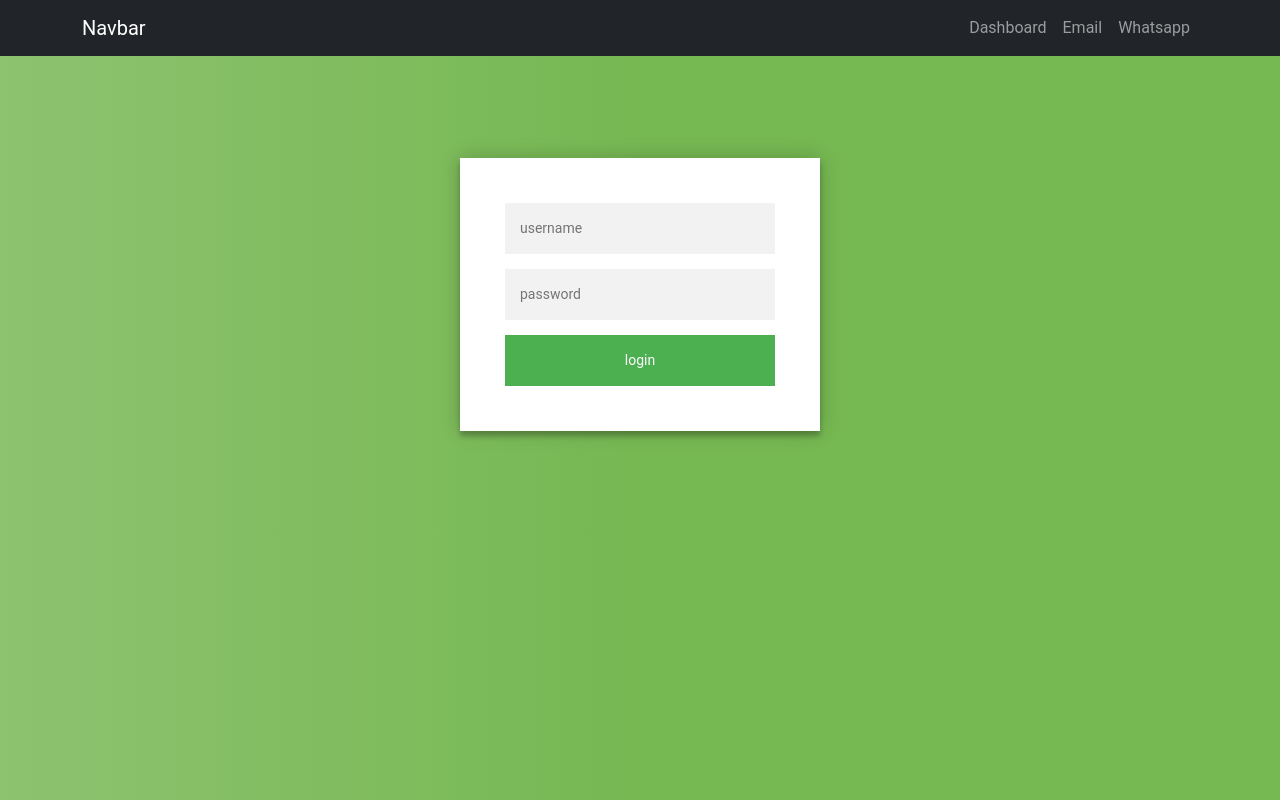
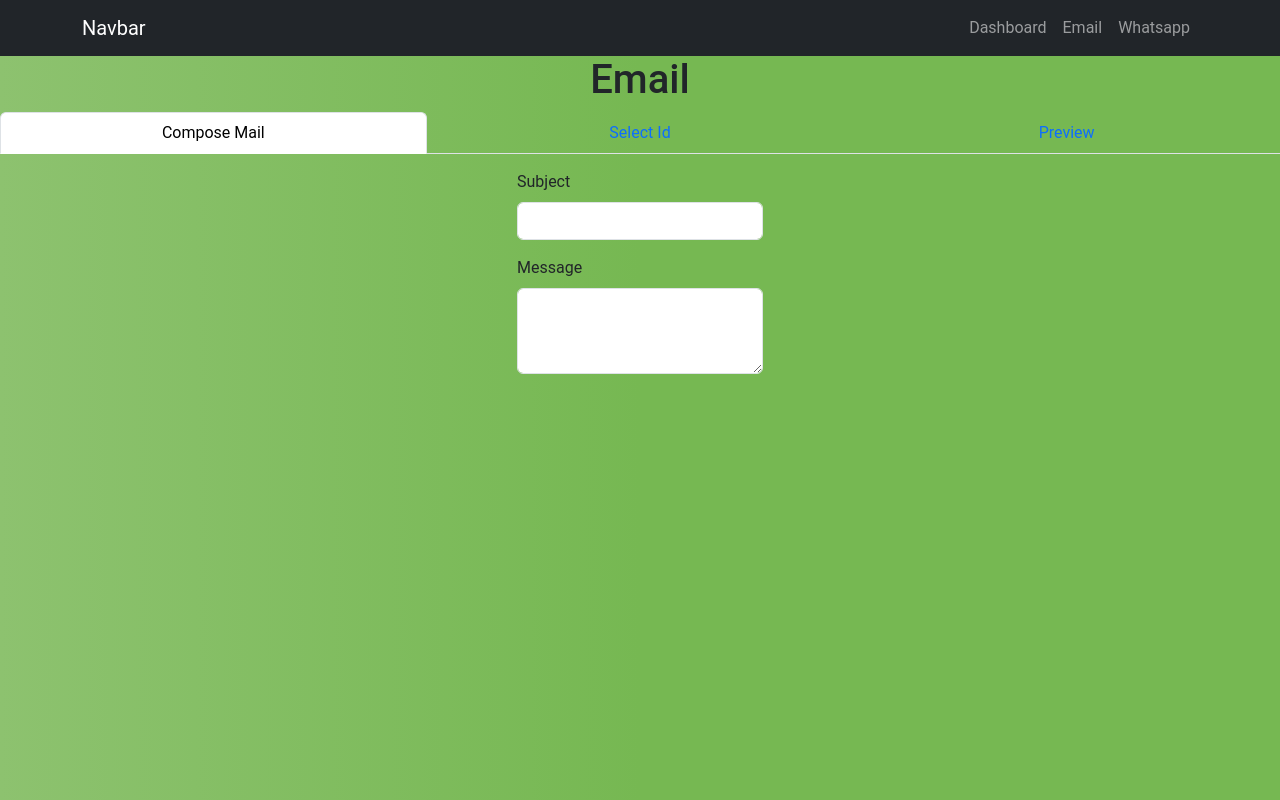
Before and after one commit to jiitopticachapter/JSCOP-Admin-Portal, a React (Vite) app: page /email in a window 1280 px wide. Built offline with nearby package versions, Linux system fonts and the light colour scheme; the HTML template or start-up script is replaced by a standard one.

Commit message:
Update login functionality and add new components

```diff
--- a/src/App.jsx
+++ b/src/App.jsx
@@ -8,7 +8,7 @@ import Whatsapp from "./pages/Whatsapp/Whatsapp";
 import Navbar from "./components/Navbar/Navbar";
 import { useState } from "react";
 const App = () => {
-  const [loggedIn, setLoggedIn] = useState(false);
+  const [loggedIn, setLoggedIn] = useState(true);
 
   return (
     <>
--- /dev/null
+++ b/src/pages/Email/Email.css
@@ -0,0 +1,6 @@
+.email_page{
+    display: flex;
+    justify-content: center;
+    align-items: center;
+    flex-direction: column;
+}
--- a/src/pages/Email/Email.jsx
+++ b/src/pages/Email/Email.jsx
@@ -1,7 +1,48 @@
 import React from "react";
+import './Email.css'
+import Tab from 'react-bootstrap/Tab';
+import Tabs from 'react-bootstrap/Tabs';
+import Form from 'react-bootstrap/Form';
+
+const EmailForm = (
+  <div>
+     <Form>
+      <Form.Group className="mb-3" controlId="exampleForm.ControlInput1">
+        <Form.Label>Subject</Form.Label>
+        <Form.Control type="email" />
+      </Form.Group>
+      <Form.Group className="mb-3" controlId="exampleForm.ControlTextarea1">
+        <Form.Label>Message</Form.Label>
+        <Form.Control as="textarea" rows={3} />
+      </Form.Group>
+    </Form>
+  </div>
+)
 
 const Email = () => {
-  return <div>Email</div>;
+  return(
+    <>
+    <div className="email_page">
+      <h1>Email</h1>
+      <Tabs
+      defaultActiveKey="compose"
+      id="justify-tab-example"
+      className="mb-3 w-100"
+      justify
+    >
+      <Tab eventKey="compose" title="Compose Mail">
+        {EmailForm}
+      </Tab>
+      <Tab eventKey="selectId" title="Select Id">
+        Tab content for Profile
+      </Tab>
+      <Tab eventKey="preview" title="Preview">
+        Tab content for Loooonger Tab
+      </Tab>
+    </Tabs>
+    </div>
+    </>
+  );
 };
 
 export default Email;
--- a/src/pages/Login/Login.jsx
+++ b/src/pages/Login/Login.jsx
@@ -1,10 +1,10 @@
 import React, { useState } from "react";
 import "./Login.css";
+import axios from "axios";
 
 const Login = (props) => {
   const [username, setUsername] = useState("");
   const [password, setPassword] = useState("");
-  const [error, setError] = useState("");
 
   const handleChangeUsername = (event) => {
     setUsername(event.target.value);
@@ -14,21 +14,19 @@ const Login = (props) => {
     setPassword(event.target.value);
   };
 
-  const handleLogin = async () => {
-    // const response = await axios.post(url, {
-    //   username: username,
-    //   password: password,
-    // });
-    // if (response.data.logged) {
-    //   props.setLoggedIn(true);
-    //   window.location.url();
-    // }
+  const handleLogin = async (event) => {
+    event.preventDefault();
+    const response = await axios.post("https://opticabackend.onrender.com/user/login", {
+      username: username,
+      password: password,
+    });
+    console.log(response)
   };
 
   return (
-    <div class="loginlogin-page">
-      <div class="loginform">
-        <form class="loginlogin-form">
+    <div className="loginlogin-page">
+      <div className="loginform">
+        <form className="loginlogin-form">
           <input
             onChange={handleChangeUsername}
             type="text"
```
Also changed, not shown: src/components/UserSelectTable/UserSelectTable.jsx (added, +8 -0 lines).
